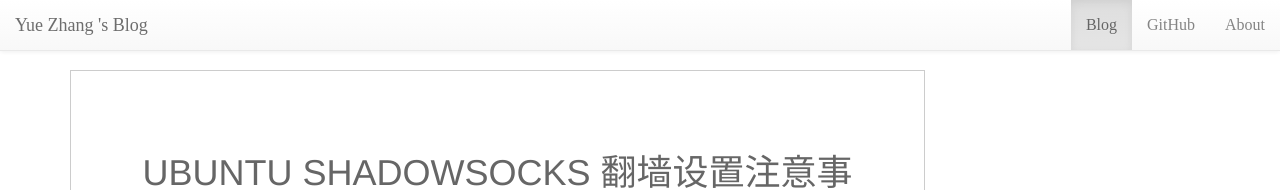
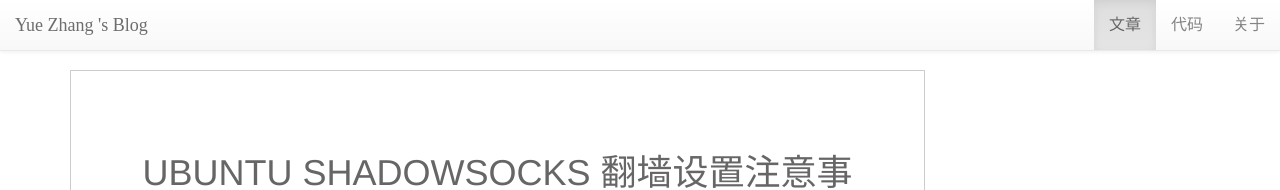
Before and after one commit to eueuy/eueuy.github.io, a Jekyll site: the page built from _posts/2016-10-12-ubuntu-shadowsocks-notes.md, in a window 1280 px wide. Shown: the top 190 px of the page. Built offline with Jekyll 4.4.1, drawn with Linux system fonts in a browser that asks for light colours; comment, search, counter and statistics services are not loaded.

Commit message:
Update nav.html

```diff
--- a/_includes/nav.html
+++ b/_includes/nav.html
@@ -14,13 +14,13 @@
     <div class="collapse navbar-collapse" id="bs-example-navbar-collapse-1">
       <ul class="nav navbar-nav navbar-right">
         <li  class="active" >
-          <a href="/">Blog</a>
+          <a href="/">文章</a>
         </li>
         <li >
-          <a href="https://github.com/eueuy">GitHub</a>
+          <a href="https://github.com/eueuy">代码</a>
         </li>
         <li >
-          <a href="/about">About</a>
+          <a href="/about">关于</a>
         </li>
       </ul>
     </div><!-- /.navbar-collapse -->
```
